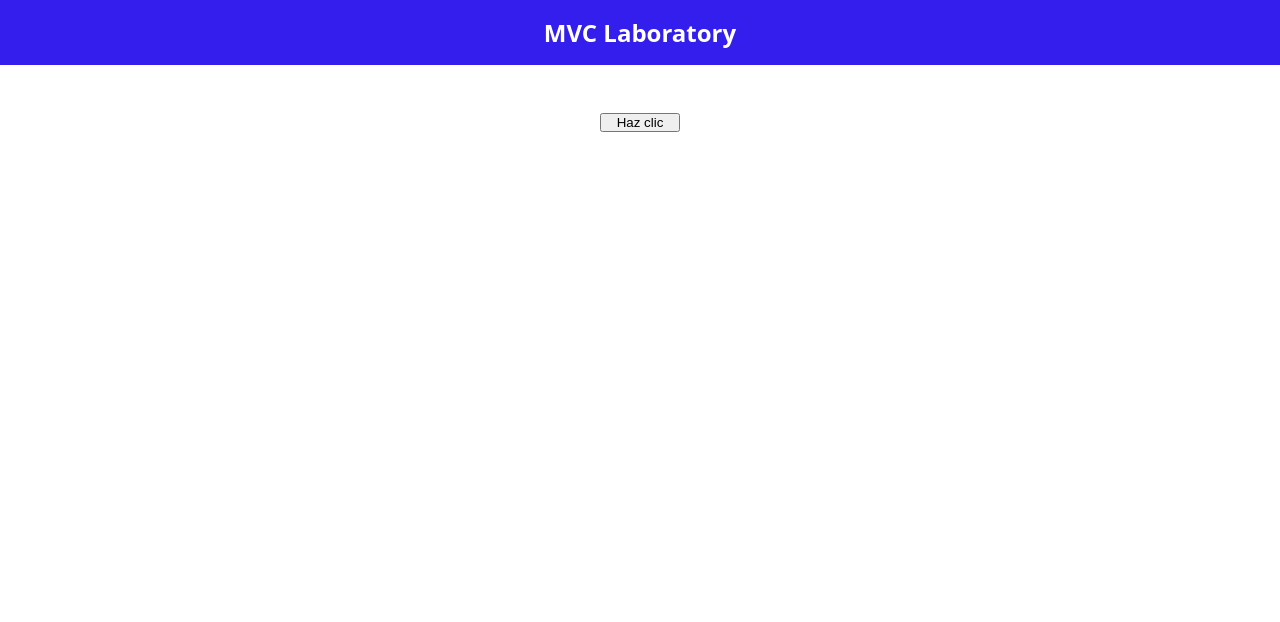
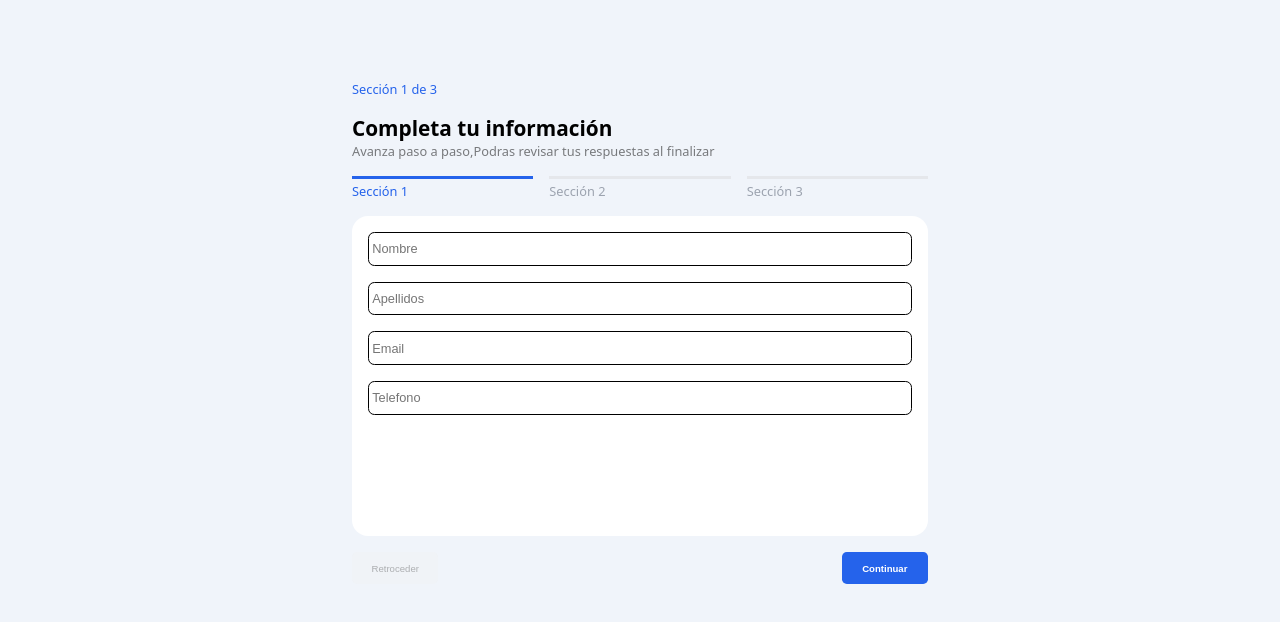
Before and after one commit to Eduardo-merlin/newProyectTest, a website built with Vite: page index.html in a window 1280 px wide. Built offline with nearby package versions, Linux system fonts and the light colour scheme.

Commit message:
segundo commit

```diff
--- a/index.html
+++ b/index.html
@@ -7,9 +7,75 @@
     <link rel="stylesheet" href="./src/css/styles.css" />
   </head>
   <body>
-    <header class="top-bar"><h1 class="title">MVC Laboratory</h1></header>
     <main>
-      <button type="button" id="btn">Haz clic</button>
+      <div id="navigator">
+        <p class="text-progres" id="step-progress" aria-live="polite">Sección 1 de 3</p>
+        <div class="text-title">
+          <h1 class="rgt-title" id="registration-title">Completa tu información</h1>
+          <p class="text-expl">Avanza paso a paso,Podras revisar tus respuestas al finalizar</p>
+        </div>
+        <div class="steps">
+          <div class="step active" id="step1">
+            <span>Sección 1</span>
+          </div>
+          <div class="step" id="step2">
+            <span>Sección 2</span>
+          </div>
+          <div class="step" id="step3">
+            <span>Sección 3</span>
+          </div>
+        </div>
+        <div class="groups">
+          <div class="groups-track">
+            <section
+              class="navigable-group data-user"
+              id="section-one"
+              aria-labelledby="section-one-title"
+            >
+              <div class="form-group">
+                <input id="inputName" class="input-user " type="text" placeholder="Nombre" />
+                <label class="error"> Este campo es obligatorio</label>
+                <span class="error-icon ">*</span>
+              </div>
+              <div class="form-group">
+                <input id="inputLastName" class="input-user" type="text" placeholder="Apellidos" />
+                <label class="error">Este campo es obligatorio</label>
+                <span class="error-icon">*</span>
+              </div>
+              <div class="form-group">
+                <input id="inputEmail" class="input-user" type="email" placeholder="Email" />
+                <label class="error">Este campo es obligatorio</label>
+                <span class="error-icon">*</span>
+              </div>
+              <div class="form-group">
+                <input id="inputPhone" class="input-user" type="text" placeholder="Telefono" />
+                <label class="error">Formato invalido</label>
+              </div>
+            </section>
+            <section
+              class="navigable-group"
+              id="section-two"
+              aria-labelledby="section-two-title"
+              inert
+            >
+              <h2 id="section-two-title" tabindex="-1">Participación</h2>
+            </section>
+            <section
+              class="navigable-group"
+              id="section-three"
+              aria-labelledby="section-three-title"
+              inert
+            >
+              <h2 id="section-three-title" tabindex="-1">Experiencia</h2>
+            </section>
+          </div>
+        </div>
+
+        <div class="controls">
+          <button class="button-form" type="button" id="navLeft" disabled>Retroceder</button>
+          <button class="button-form btn-azul" type="button" id="navRight">Continuar</button>
+        </div>
+      </div>
     </main>
     <script type="module" src="./src/js/main.js"></script>
   </body>
--- a/src/css/styles.css
+++ b/src/css/styles.css
@@ -16,6 +16,7 @@ body {
     Arial;
   margin: 0;
   width: 100dvw;
+  background-color: #F0F4FA;
 }
 
 .top-bar {
@@ -43,3 +44,158 @@ main {
 #btn {
   width: 5rem;
 }
+
+#navigator {
+  display: flex;
+  flex-direction: column;
+  gap: 1rem;
+  width: min(100%, 36rem);
+  margin: 2rem auto;
+}
+
+.groups {
+  width: 100%;
+  min-height: 20rem;
+  overflow: hidden;
+  border-radius: 1rem;
+  background-color: white;
+}
+
+.groups-track {
+  display: flex;
+  align-items: flex-start;
+  width: 100%;
+  transition: transform 300ms ease;
+}
+
+.navigable-group {
+  box-sizing: border-box;
+  flex: 0 0 100%;
+  min-width: 0;
+  min-height: 10rem;
+  padding: 1rem;
+}
+
+.controls {
+  display: flex;
+  justify-content: space-between;
+  gap: 1rem;
+}
+
+.button-form {
+  width: 15%;
+  height: 2rem;
+  font-size: 0.6rem;
+  border-radius: 0.3rem;
+  cursor: pointer;
+  border: none;
+}
+
+.btn-azul {
+  background-color: #2563eb;
+  color: white;
+  font-weight: bold;
+}
+
+.navigable-group h2:focus {
+  outline: 2px solid currentcolor;
+  outline-offset: 0.25rem;
+}
+
+.steps {
+  width: 100%;
+  display: flex;
+  gap: 1rem;
+}
+
+.step {
+  flex: 1;
+  border-top: 3px solid #e5e7eb;
+  padding-top: 0.2rem;
+  font-size: 0.5rem;
+}
+
+.step span {
+  font-size: 0.8rem;
+  color: #9ca3af;
+}
+
+.step.active {
+  border-top-color: #2563eb;
+}
+
+.step.active span {
+  color: #2563eb;
+}
+
+.rgt-title {
+  font-size: 1.3rem;
+}
+
+.text-expl {
+  font-size: 0.8rem;
+  opacity: 0.5;
+}
+
+.text-progres {
+  color: #2563eb;
+  font-size: 0.8rem;
+}
+
+.data-user {
+  width: 100%;
+  height: 70%;
+  display: flex;
+  flex-direction: column;
+  row-gap: 1rem;
+}
+
+.input-user {
+  height: 2.1rem;
+  border-radius: 0.4rem;
+  font-size: 0.8rem;
+  padding-left: 0.2rem;
+  border: solid 1px;
+}
+
+.input-error{
+  border: solid red 1px;
+}
+
+.form-group{
+  width: 100%;
+  display: flex;
+  flex-direction: column;
+  position: relative;
+}
+
+.error-icon {
+  display: none;
+  position: absolute;
+  right: 12px;
+  top: 50%;
+  transform: translateY(-50%);
+  color: #dc2626;
+  font-size: 20px;
+}
+
+.input-user:focus {
+  outline: none;
+  box-shadow: none;
+}
+
+.error{
+  font-size: .6rem;
+  color: red;
+  display: none;
+}
+
+.active{
+  display: block;
+}
+
+@media (prefers-reduced-motion: reduce) {
+  .groups-track {
+    transition: none;
+  }
+}
--- a/src/js/main.js
+++ b/src/js/main.js
@@ -1,5 +1,3 @@
-const btn = document.querySelector('#btn');
+import { initializeNavigation } from './navigation.js';
 
-btn.addEventListener('click', () => {
-  btn.textContent = '¡Gracias!';
-});
+initializeNavigation();
--- /dev/null
+++ b/src/js/navigation.js
@@ -0,0 +1,97 @@
+import { validationSeccion1 } from './validationsSeccion1.js';
+
+export function initializeNavigation(root = document) {
+  let currentStep = 0;
+
+  const navigator = root.querySelector('#navigator');
+  const groupsTrack = navigator.querySelector('.groups-track');
+  const groups = navigator.querySelectorAll('.navigable-group');
+  const navLeftBtn = navigator.querySelector('#navLeft');
+  const navRightBtn = navigator.querySelector('#navRight');
+  const progress = navigator.querySelector('#step-progress');
+  const step1 = document.querySelector('#step1');
+  const step2 = document.querySelector('#step2');
+  const step3 = document.querySelector('#step3');
+
+  const registration = {
+    firstName: '',
+    lastName: '',
+    email: '',
+    phone: '',
+  };
+
+  const firstNameInput = navigator.querySelector('#inputName');
+  const lastNameInput = navigator.querySelector('#inputLastName');
+  const userEmail = navigator.querySelector('#inputEmail');
+  const userPhone = navigator.querySelector('#inputPhone');
+
+  firstNameInput.addEventListener('input', updateFirstName);
+  lastNameInput.addEventListener('input', updateLastName);
+  userEmail.addEventListener('input', updateUserEmail);
+  userPhone.addEventListener('input', updateUserPhone);
+
+  function updateFirstName() {
+    registration.firstName = firstNameInput.value;
+  }
+
+  function updateLastName() {
+    registration.lastName = lastNameInput.value;
+  }
+
+  function updateUserEmail() {
+    registration.email = userEmail.value;
+  }
+
+  function updateUserPhone() {
+    registration.phone = userPhone.value;
+  }
+
+  function updateSectionPosition(moveFocus = false) {
+    groupsTrack.style.transform = `translateX(-${currentStep * 100}%)`;
+
+    groups.forEach((group, index) => {
+      group.toggleAttribute('inert', index !== currentStep);
+    });
+
+    navLeftBtn.disabled = currentStep === 0;
+    navLeftBtn.classList.toggle('btn-azul', currentStep > 0);
+    navRightBtn.disabled = currentStep === groups.length - 1;
+    progress.textContent = `Sección ${currentStep + 1} de ${groups.length}`;
+    step1.classList.toggle('active', currentStep === 0);
+    step2.classList.toggle('active', currentStep === 1);
+    step3.classList.toggle('active', currentStep === 2);
+
+    if (moveFocus) {
+      groups[currentStep].querySelector('h2').focus({ preventScroll: true });
+    }
+  }
+
+  function goToPreviousStep() {
+    if (currentStep > 0) {
+      currentStep -= 1;
+      updateSectionPosition(true);
+    }
+  }
+
+  function goToNextStep() {
+
+    if(currentStep===0){
+      const errors=validationSeccion1(registration)
+      if (Object.keys(errors).length>0){
+        const nameInput=navigator.querySelector("#inputName")
+        const nameError=nameInput.closest(".form-group").querySelector(".errorgit")
+        return;
+      }
+    }
+
+    if (currentStep < groups.length - 1) {
+      currentStep += 1;
+      updateSectionPosition(true);
+    }
+  }
+
+  navLeftBtn.addEventListener('click', goToPreviousStep);
+  navRightBtn.addEventListener('click', goToNextStep);
+
+  updateSectionPosition();
+}
--- /dev/null
+++ b/src/js/validationsSeccion1.js
@@ -0,0 +1,25 @@
+export function validationSeccion1(registration) {
+  const firstName = registration.firstName.trim();
+  const lastName = registration.lastName.trim();
+  const email = registration.email.trim();
+  const emailPattern = /^[^\s@]+@[^\s@]+\.[^\s@]+$/;
+  const phone = registration.phone.trim();
+  const phonePattern = /^\+?[0-9 ]+$/;
+  const digitCount = phone.replace(/\D/g, '').length;
+  const errors = {};
+
+  if (firstName.length < 2 || firstName.length > 80) {
+    errors.firstName = 'Debe de tener entre 2 y 80 caractares';
+  }
+  if (lastName.length < 2 || lastName.length > 80) {
+    errors.lastName = 'Debe tener entre 2 y 80 caracteres';
+  }
+  if (!email || email.length > 254 || !emailPattern.test(email)) {
+    errors.email =
+      'El correo es obligatorio y debe tener un maximo de 254 caracteres y debe contener el formato email@email';
+  }
+  if (phone && (!phonePattern.test(phone) || digitCount < 10 || digitCount > 15)) {
+    errors.phone = 'El telefono debe tener entre 10 a 15 digitos y ter un formato correcto';
+  }
+  return errors
+}
--- a/vitest.config.js
+++ b/vitest.config.js
@@ -4,7 +4,7 @@ export default defineConfig({
   test: {
     globals: true,
     environment: 'jsdom',
-    include: ['__tests__/**/*.spec.js'],
+    include: ['__tests__/**/*.{spec,test}.js'],
     coverage: {
       provider: 'v8',
       exclude: ["__tests__/**"],
```
Also changed, not shown: __tests__/validationsSeccion1.test.js (added, +25 -0 lines).
